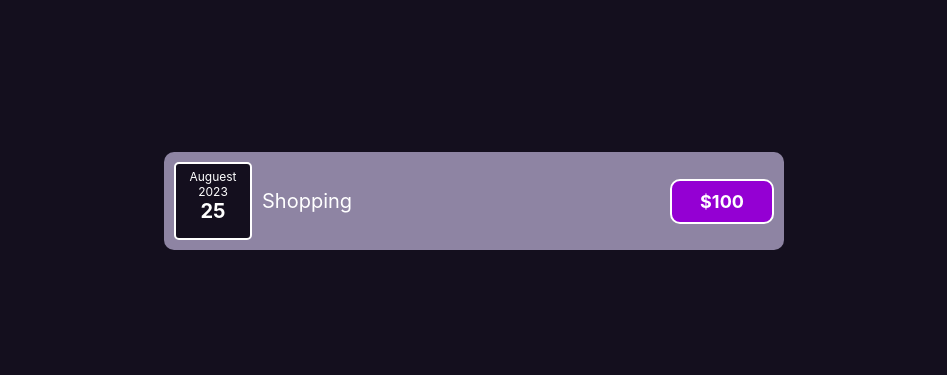
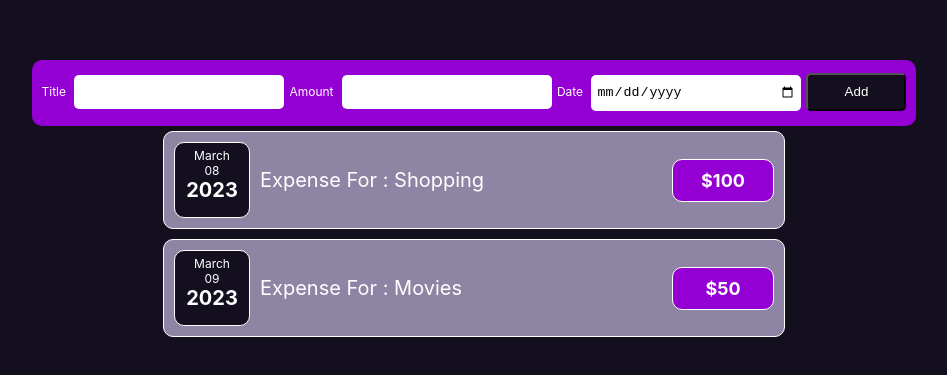
Before and after one commit to pawankrprasad/react-app-practical, a React (Create React App) app: page / in a window 1280 px wide. Shown: the part 199-574 px from the top of the page, without its empty margins (166-1113 px from the left). Built offline with nearby package versions, Linux system fonts and the light colour scheme.

Commit message:
components

```diff
--- a/package.json
+++ b/package.json
@@ -6,6 +6,7 @@
     "@testing-library/jest-dom": "^5.16.5",
     "@testing-library/react": "^13.4.0",
     "@testing-library/user-event": "^13.5.0",
+    "moment": "^2.29.4",
     "react": "^18.2.0",
     "react-dom": "^18.2.0",
     "react-scripts": "5.0.1",
--- a/src/App.css
+++ b/src/App.css
@@ -1,4 +1,4 @@
-.App-header {
+.main {
   min-height: 100vh;
   display: flex;
   flex-direction: column;
--- a/src/App.js
+++ b/src/App.js
@@ -1,15 +1,12 @@
 
-import logo from './logo.svg';
 import './App.css';
-import FirstComponent from './FirstComponent';
-import SecondComponent from './SecondComponent';
-import ExpenseItem from './Expenses/ExpenseItem';
+import Expenses from './Expenses/Expenses';
 
 
 const App = () => {
   return (
-    <div className='App-header'>
-        <ExpenseItem/>
+    <div className='main'>
+       <Expenses/>
      </div>
   );
 }
--- /dev/null
+++ b/src/Expenses/AddExpense.js
@@ -0,0 +1,31 @@
+const AddExpense = (props) =>{
+
+    const expense ={
+        title:"",
+        amount:"",
+        date:""
+    }
+
+    const onClickHandler =() => props.onExpenseAdd(expense)
+
+
+    const handleOnTitleChange = (event)=> expense.title = event.target.value;
+
+
+    const handleOnAmountChange = (event)=> expense.amount = event.target.value;
+
+
+    const handleOnDateChange = (event)=> expense.date = event.target.value;
+
+
+    return(
+        <div className="expense_add_expense">
+          Title <input type="text" onChange={handleOnTitleChange}></input>
+          Amount <input type="number" onChange={handleOnAmountChange}></input>
+          Date <input type="date" onChange={handleOnDateChange}></input>
+           <button onClick={onClickHandler}>Add</button>
+        </div>
+    )
+}
+
+export default AddExpense;
--- a/src/Expenses/Expense.css
+++ b/src/Expenses/Expense.css
@@ -1,7 +1,12 @@
+
+.radius_5 {border-radius: 5px;}
+.radius_10{border-radius: 10px;}
+.boarder_white{border: 1px solid white;}
+.padding_10{padding: 10px;}
+
+
 .expense_item_strip {
     background-color: #8E84A3;
-    padding: 10px;
-    border-radius: 10px;
     display: flex;
     flex-direction: row;
     align-items: center;
@@ -12,8 +17,6 @@
 .expense_item_date {
     width: 64px;
     height: 64px;
-    border: 2px solid white;
-    border-radius: 5px;
     padding: 5px;
     background-color: #140F1E;
     align-items: center;
@@ -30,17 +33,38 @@
 
 .expense_item_amount {
     width: 80px;
-    border: 2px solid white;
-    padding: 10px;
     background-color: #9400d3;
-    border-radius: 10px;
     text-align: center;
     font-size: 18px;
     font-weight: bold;
 
 }
 
-.expense_item_date_day {
-    font-weight: bold;
-    font-size: 20px;
+.expense_item_date_day {font-weight: bold;font-size: 20px;}
+
+.expense_add_expense {
+    background-color: #9400d3;
+    border-radius: 10px;
+    padding: 10px;
+
+
 }
+
+.expense_add_expense input {
+    line-height: 24px;
+    margin: 5px;
+    border-radius: 5px;
+    outline: none;
+    border: none;
+    width: 200px;
+    padding: 5px;
+}
+
+.expense_add_expense button {
+    line-height: 24px;
+    padding: 5px 10px;
+    background-color: #140F1E;
+    color:white;
+    border-radius: 5px;
+    width: 100px;
+}
--- a/src/Expenses/ExpenseItem.js
+++ b/src/Expenses/ExpenseItem.js
@@ -1,16 +1,19 @@
-import './Expense.css'
+import moment from 'moment';
 
-const ExpenseItem = () => {
+
+const ExpenseItem = (props) => {
     return (
-        <div className="expense_item_strip">
-            <div className='expense_item_date'>
-                <span>Auguest</span>
-                <span>2023</span>
-                <span className='expense_item_date_day'>25</span>
+        <>
+            <div className="expense_item_strip radius_10 padding_10 boarder_white">
+                <div className='expense_item_date boarder_white radius_10'>
+                    <span> { moment(new Date(props.expense.date)).format('MMMM') } </span>
+                    <span>{ moment(new Date(props.expense.date)).format('DD') }</span>
+                    <span className='expense_item_date_day'>{ moment(new Date(props.expense.date)).format('YYYY') }</span>
+                </div>
+                <div className='expense_item_title'> Expense For : {props.expense.title}</div>
+                <div className='expense_item_amount boarder_white radius_10 padding_10'>{props.expense.amount}</div>
             </div>
-            <div className='expense_item_title'>Shopping</div>
-            <div className='expense_item_amount'>$100</div>
-        </div>
+     </>
     )
 }
 
--- /dev/null
+++ b/src/Expenses/Expenses.js
@@ -0,0 +1,30 @@
+import AddExpense from "./AddExpense";
+import ExpenseItem from "./ExpenseItem";
+
+import './Expense.css'
+
+const expenses = [
+    {date: "03/08/2023" ,  title: "Shopping", amount:"$100"},
+    {date: "03/09/2023" ,  title: "Movies", amount:"$50"},
+]
+
+const onNewExpenseAdd = (expense) => {
+    expenses.push(expense)
+    console.log(expenses);
+}
+
+const Expenses = () =>{
+    return(
+        <>
+        <AddExpense onExpenseAdd={onNewExpenseAdd}/>
+        {
+            expenses.map((expense, index) => {
+                return(<ExpenseItem key={index} expense = {expense} />)
+            })
+        }
+        </>
+
+    )
+}
+
+export default Expenses;
```
Also changed, not shown: playground.js (added, +21 -0 lines), 1 other file (tests, documents, lock files or other folders).
